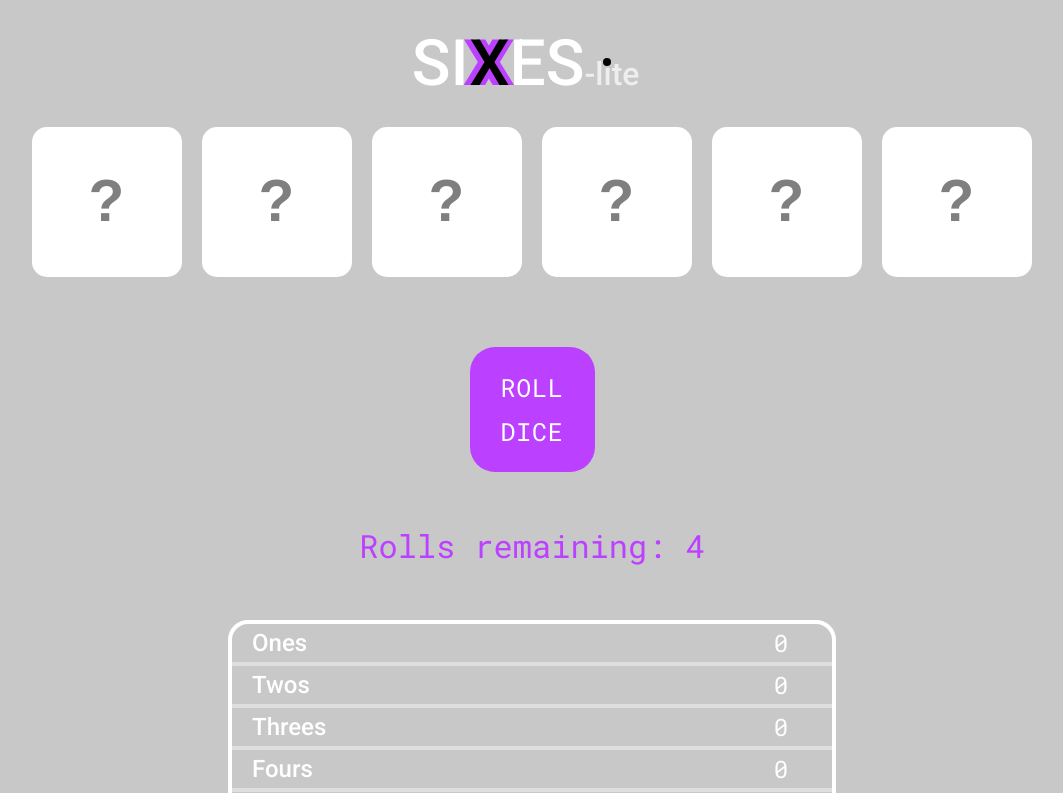
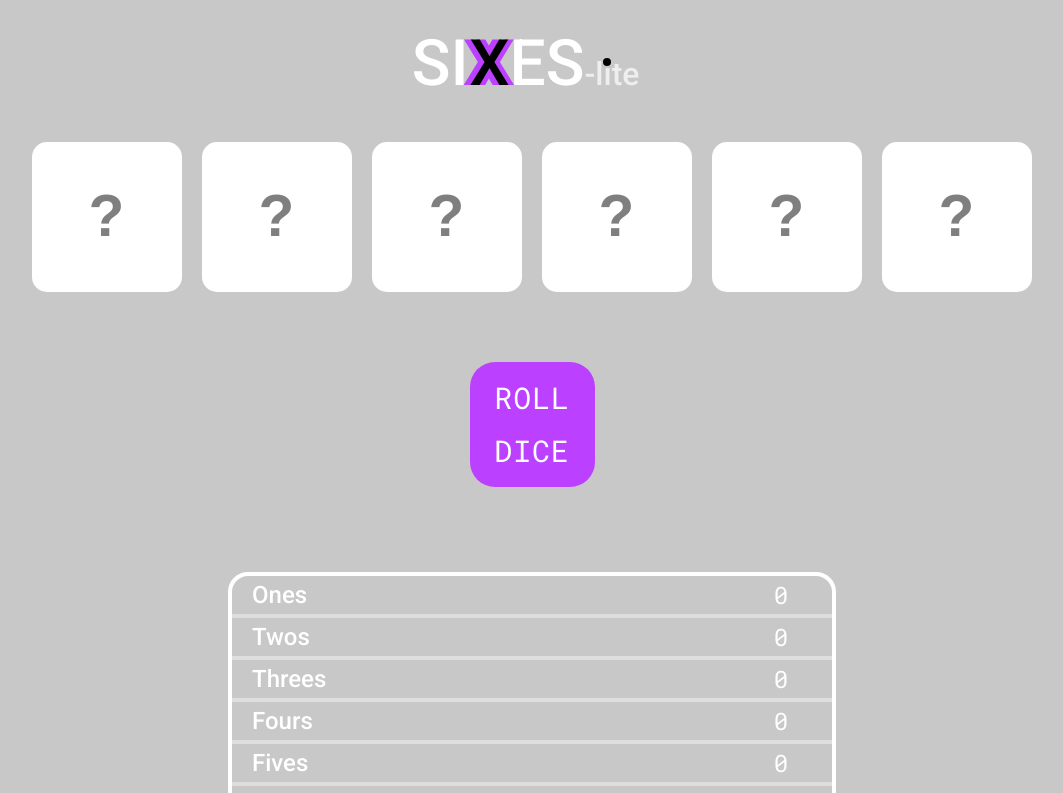
Before and after one commit to chriskstaton/SIXXES, a React (Vite) app: page / in a window 1280 px wide. Shown: the top 793 px of the page, without its empty margins (108-1171 px from the left). Built offline with nearby package versions, Linux system fonts and the light colour scheme.

Commit message:
auto scroll polished

```diff
--- a/src/App.scss
+++ b/src/App.scss
@@ -18,9 +18,7 @@ body {
 .header-container {
 	position: relative;
 	display: inline-flex;
-	padding-right: 1rem;
-	padding-left: 1rem;
-	padding-top: 1rem;
+	padding: 1rem;
 	font-size: 4em;
 	height: 75px;
 
--- a/src/DiceRoller.tsx
+++ b/src/DiceRoller.tsx
@@ -67,6 +67,7 @@ export function DiceRoller(props: {
 	useEffect(() => console.log(diceCurrentValueArray), [rollCount]);
 
 	const maxRolls = 4;
+	const scrollDelay = 500;
 	const totalTurns = 13;
 	const rollDelay = 1400;
 	const resetDelay = 1500;
@@ -74,6 +75,16 @@ export function DiceRoller(props: {
 
 	function handleRoll() {
 		if (turnCount < totalTurns) {
+			// props.setScrollPosition(props.diceScrollElement);
+			setTimeout(
+				() =>
+					props.setScrollPosition(
+						window.innerWidth < 800
+							? props.diceScrollElement
+							: props.headerScrollElement
+					),
+				scrollDelay
+			);
 			setRollDisable(true);
 			setRollingOne(true);
 			setRollingTwo(true);
@@ -91,10 +102,14 @@ export function DiceRoller(props: {
 
 	function resetDice() {
 		if (turnCount < totalTurns) {
-			props.setScrollPosition(
-				window.innerWidth < 800
-					? props.diceScrollElement
-					: props.headerScrollElement
+			setTimeout(
+				() =>
+					props.setScrollPosition(
+						window.innerWidth < 800
+							? props.diceScrollElement
+							: props.headerScrollElement
+					),
+				500
 			);
 			setTurnCount(turnCount + 1);
 			setResetAllDice(true);
@@ -267,26 +282,26 @@ export function DiceRoller(props: {
 										color: "white",
 										backgroundColor: "rgb(200, 200, 200)",
 										borderRadius: "20%",
-										fontSize: "25px",
+										fontSize: "30px",
 										fontFamily: "'Roboto Mono', monospace",
 								  }
 								: {
 										color: "white",
 										backgroundColor: "#bc40ff !important",
 										borderRadius: "20%",
-										fontSize: "25px",
+										fontSize: "30px",
 										fontFamily: "'Roboto Mono', monospace",
 								  }
 						}
 						disabled={rollCount >= maxRolls ? true : rollDisable}
 					>
-						Roll Dice
+						{maxRolls - rollCount < 4 ? maxRolls - rollCount : "Roll Dice"}
 					</Button>
 				</div>
 			</div>
-			<div className="roll-counter">
+			{/* <div className="roll-counter">
 				Rolls remaining: {maxRolls - rollCount}
-			</div>
+			</div> */}
 			<div>
 				<Scoreboard
 					diceCurrentValueArray={diceCurrentValueArray}
```
